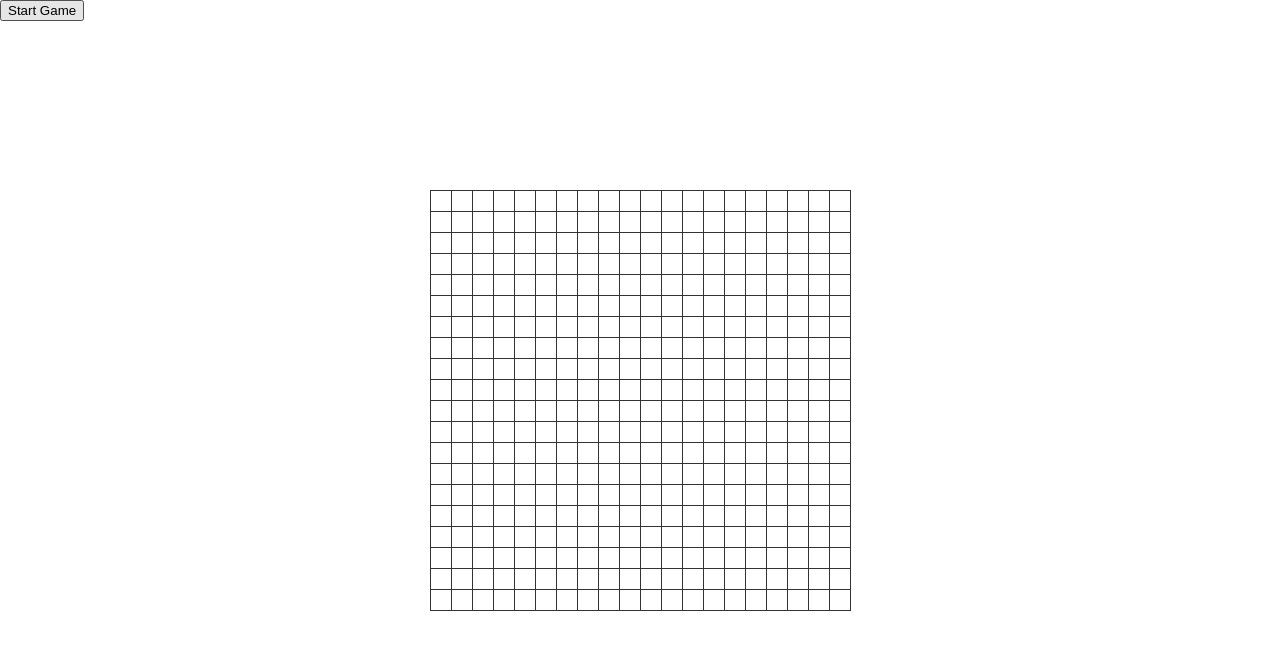
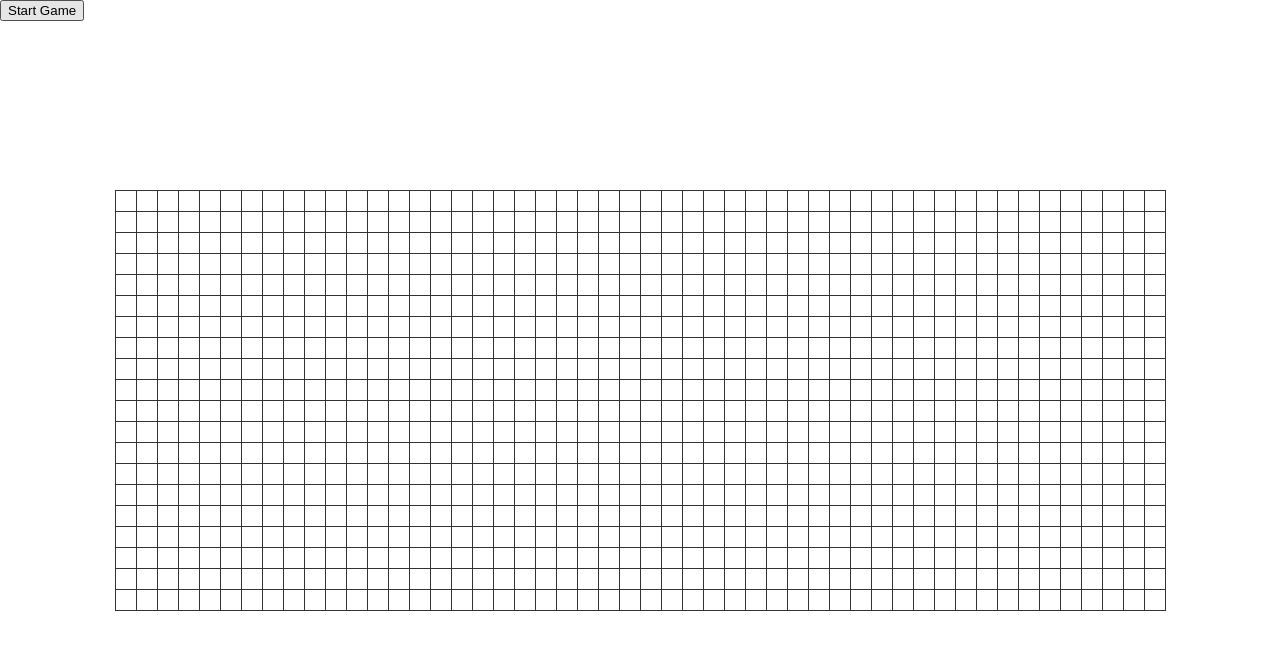
Before and after one commit to vsimonovski/game-of-life, a React (Create React App) app: page / in a window 1280 px wide. Shown: the top 650 px of the page. Built offline with nearby package versions, Linux system fonts and the light colour scheme.

Commit message:
feat: add support for non-square grid

```diff
--- a/src/App.tsx
+++ b/src/App.tsx
@@ -2,6 +2,7 @@ import React, { useState, useEffect, useCallback } from 'react';
 import styled from 'styled-components';
 import GridCell from './components/GridCell';
 import { GRID_SIZE, INTERVAL_MS, NEIGHBOUR_CELL_COORDINATES } from './config';
+import { GridSize } from './types/Grid';
 import {
   countNeighbourCells,
   initialiseGrid,
@@ -10,11 +11,14 @@ import {
 
 const Container = styled.section`
   display: grid;
-  grid-template-columns: ${({ gridSize }: { gridSize: number }) =>
-    `repeat(${gridSize}, 20px);`};
+  grid-template-columns: ${({ gridSize }: { gridSize: GridSize }) =>
+    `repeat(${gridSize.cols}, 20px);`};
+  grid-template-rows: ${({ gridSize }: { gridSize: GridSize }) =>
+    `repeat(${gridSize.rows}, 20px);`};
   border: 1px solid #333;
   grid-gap: 1px;
   background-color: #333;
+  width: fit-content;
 `;
 
 export function App() {
--- a/src/config.ts
+++ b/src/config.ts
@@ -1,6 +1,9 @@
-import { CoordinateValue } from './types/Grid';
+import { CoordinateValue, GridSize } from './types/Grid';
 
-export const GRID_SIZE = 20;
+export const GRID_SIZE: GridSize = {
+  rows: 20,
+  cols: 50,
+};
 export const INTERVAL_MS = 200;
 export const NEIGHBOUR_CELL_COORDINATES: CoordinateValue[][] = [
   [0, 1],
--- a/src/types/Grid.ts
+++ b/src/types/Grid.ts
@@ -1,3 +1,4 @@
 export type CoordinateValue = 1 | 0 | -1;
 export type Grid = boolean[][];
 export type NeighbourCellCoordinates = CoordinateValue[][];
+export type GridSize = { rows: number; cols: number };
--- a/src/utils/grid.ts
+++ b/src/utils/grid.ts
@@ -1,8 +1,8 @@
-import { Grid, NeighbourCellCoordinates } from '../types/Grid';
+import { Grid, GridSize, NeighbourCellCoordinates } from '../types/Grid';
 
-export const initialiseGrid = (size: number): Grid => {
-  return Array.from({ length: size }, () =>
-    Array.from({ length: size }, () => false)
+export const initialiseGrid = (gridSize: GridSize): Grid => {
+  return Array.from({ length: gridSize.rows }, () =>
+    Array.from({ length: gridSize.cols }, () => false)
   );
 };
 
@@ -21,14 +21,14 @@ export const updateGridCell = (
 
 export const countNeighbourCells = (
   neighbourCellCoordinates: NeighbourCellCoordinates,
-  gridSize: number,
+  gridSize: GridSize,
   grid: Grid,
   row: number,
   col: number
 ): number => {
   return neighbourCellCoordinates.reduce((count, [x, y]) => {
-    const currRow = (x + row + gridSize) % gridSize;
-    const currCol = (y + col + gridSize) % gridSize;
+    const currRow = (x + row + gridSize.rows) % gridSize.rows;
+    const currCol = (y + col + gridSize.cols) % gridSize.cols;
     return count + Number(grid[currRow][currCol]);
   }, 0);
 };
```
